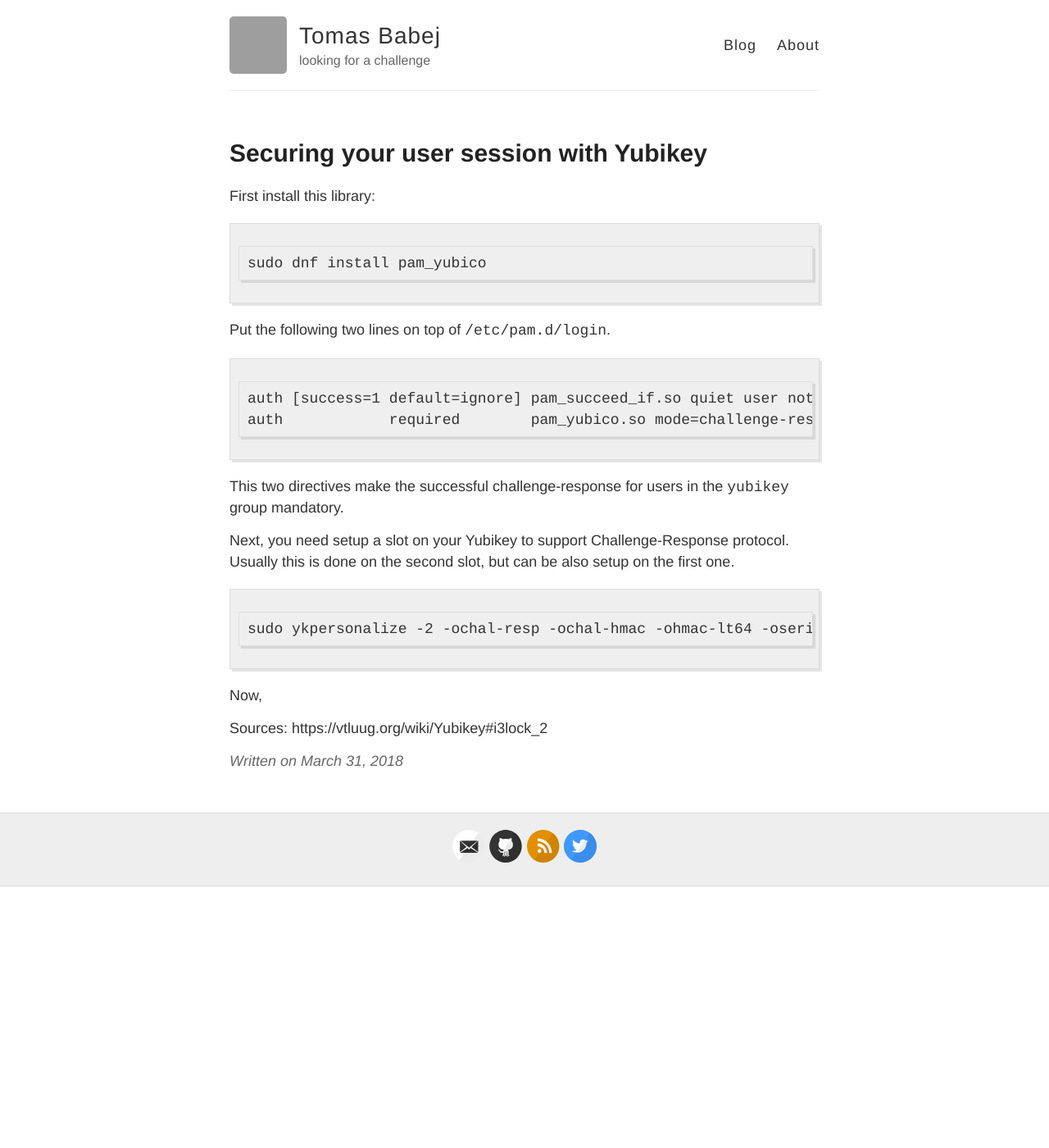
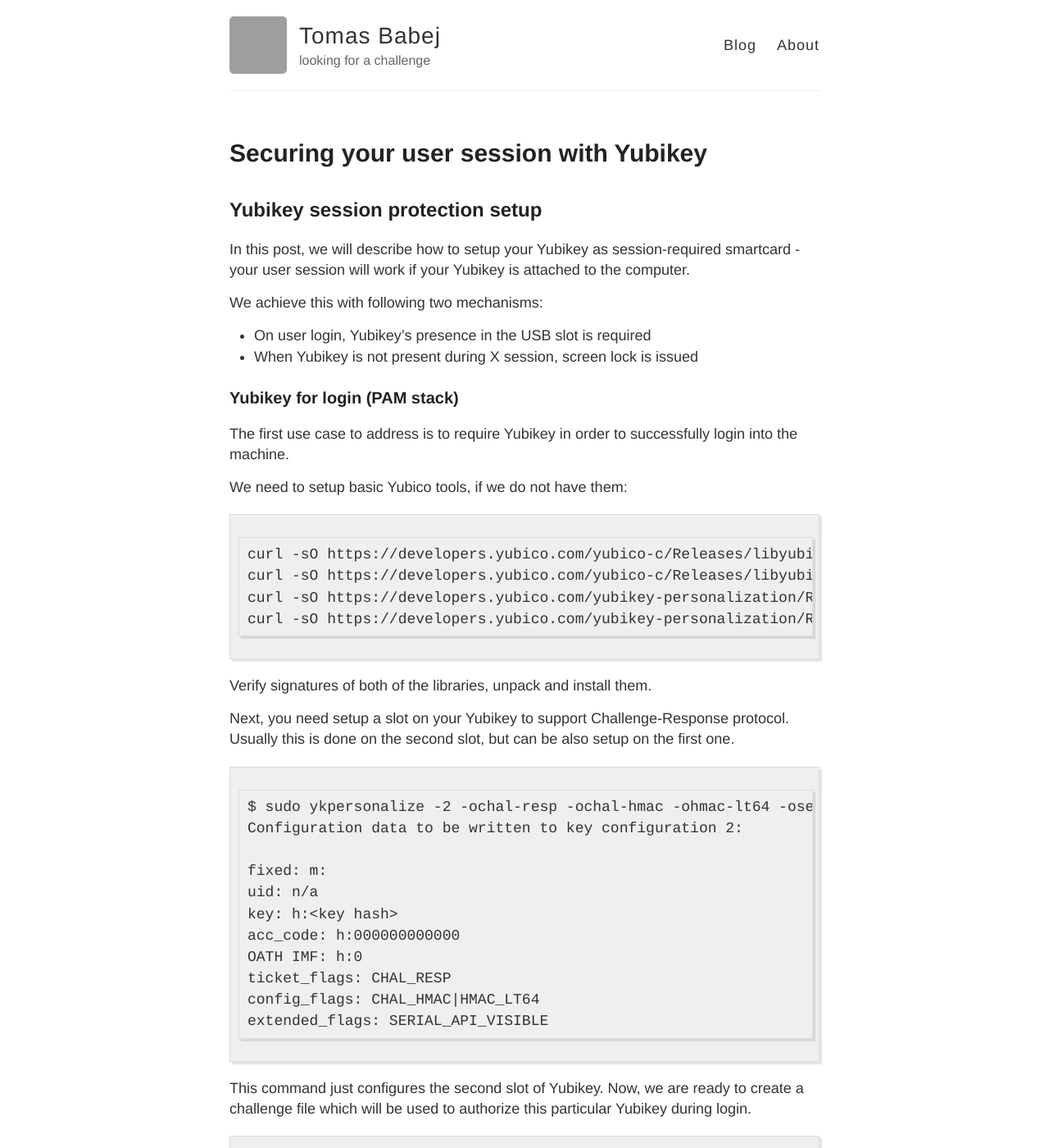
Before and after one commit to tbabej/blog, a Jekyll site: the page built from _posts/2018-03-31-Yubikey-secure-session-setup.md, in a window 1280 px wide and 1400 px high. Shown: the whole window at 82% size. Built offline with Jekyll 4.4.1, drawn with Linux system fonts in a browser that asks for light colours; some of the changed text lies outside the part shown; grey boxes are pictures that could not be loaded.

Commit message:
Expand the Yubikey setup post

```diff
--- a/_posts/2018-03-31-Yubikey-secure-session-setup.md
+++ b/_posts/2018-03-31-Yubikey-secure-session-setup.md
@@ -3,22 +3,109 @@ layout: post
 title: Securing your user session with Yubikey
 ---
 
-First install this library:
+## Yubikey session protection setup
 
-    sudo dnf install pam_yubico
+In this post, we will describe how to setup your Yubikey as session-required
+smartcard - your user session will work if your Yubikey is attached to the
+computer.
 
-Put the following two lines on top of `/etc/pam.d/login`.
+We achieve this with following two mechanisms:
+
+* On user login, Yubikey's presence in the USB slot is required
+* When Yubikey is not present during X session, screen lock is issued
+
+### Yubikey for login (PAM stack)
+
+The first use case to address is to require Yubikey in order to successfully
+login into the machine.
+
+We need to setup basic Yubico tools, if we do not have them:
+
+    curl -sO https://developers.yubico.com/yubico-c/Releases/libyubikey-1.13.tar.gz.sig
+    curl -sO https://developers.yubico.com/yubico-c/Releases/libyubikey-1.13.tar.gz
+    curl -sO https://developers.yubico.com/yubikey-personalization/Releases/ykpers-1.17.3.tar.gz.sig
+    curl -sO https://developers.yubico.com/yubikey-personalization/Releases/ykpers-1.17.3.tar.gz
+
+Verify signatures of both of the libraries, unpack and install them.
+
+Next, you need setup a slot on your Yubikey to support Challenge-Response
+protocol. Usually this is done on the second slot, but can be also setup on the
+first one.
+
+    $ sudo ykpersonalize -2 -ochal-resp -ochal-hmac -ohmac-lt64 -oserial-api-visible
+    Configuration data to be written to key configuration 2:
+
+    fixed: m:
+    uid: n/a
+    key: h:<key hash>
+    acc_code: h:000000000000
+    OATH IMF: h:0
+    ticket_flags: CHAL_RESP
+    config_flags: CHAL_HMAC|HMAC_LT64
+    extended_flags: SERIAL_API_VISIBLE
+
+This command just configures the second slot of Yubikey. Now, we are ready to
+create a challenge file which will be used to authorize this particular Yubikey
+during login.
+
+    $ sudo ykpamcfg -2 -v
+    debug: util.c:212 (check_firmware_version): YubiKey Firmware version: 4.3.5
+
+    Directory /root/.yubico created successfully.
+    Sending 63 bytes HMAC challenge to slot 2
+    Sending 63 bytes HMAC challenge to slot 2
+    Stored initial challenge and expected response in '/root/.yubico/challenge-5675024'.
+
+This created the challenge file named `challenge-5675024`. Now, `pam_yubico`
+(which we will setup in a second) expects challenge file name of the form
+`<username>-number`, so in  case we need to rename the file:
+
+    # cd /root/.yubico
+    # mv challenge-5675024 tbabej-5675024
+
+Now we're ready to put `pam_yubico` into our PAM stack. Put the following two
+lines on top of `/etc/pam.d/login`.
 
     auth [success=1 default=ignore] pam_succeed_if.so quiet user notingroup yubikey
-    auth		required	pam_yubico.so mode=challenge-response
+    auth		required	pam_yubico.so mode=challenge-response /root/.yubico/challenge-5675024
 
-This two directives make the successful challenge-response for users in the `yubikey` group mandatory.
+This two directives make the successful challenge-response for users in the
+`yubikey` group mandatory during user login authentication (first time logging,
+logging into the machine using ssh, but not unlocking the screen saver).
 
-Next, you need setup a slot on your Yubikey to support Challenge-Response protocol. Usually this is done on the second slot, but can be also setup on the first one.
+At this point, none of the rules are enforced, since your current user isn't
+member of the yubikey group. Before doing so, make sure you can login to your
+root account using a password, because you can lock yourself out of your usual
+user account in case of misconfiguration.
 
-    sudo ykpersonalize -2 -ochal-resp -ochal-hmac -ohmac-lt64 -oserial-api-visible
+If you're ready, create the `yubikey` group and add your user to it.
 
-Now,
+     sudo groupadd yubikey
+     sudo usermod -aG yubikey $USER
+
+#### Testing it out
+
+To test it out, try to login as your user, ideally in a different terminal
+console. You should be able to login if and only if the yubikey is in one of
+the USB slots.
+
+If your login is failing and your running SELinux, see below.
+
+#### SELinux policy (Fedora, CentOS)
+
+This subsection is important if you're running a SELinux-powered distro.
+Temporarily disable the SELinux protection by going into permissive mode.
+
+    # setenforce 0
+
+Now attempt to login. If the fix helped, the SELinux was indeed an issue, and
+you can create a SELinux policy allowing access to necessary resources using
+the following:
+
+    # grep avc /var/log/audit/audit.log | audit2allow -M yubikey
+    # checkmodule -M -m -o yubikey.mod yubikey.te
+    # semodule_package -o yubikey.pp -m yubikey.mod
+    # semodule -i yubikey.pp
 
 Sources:
 https://vtluug.org/wiki/Yubikey#i3lock_2
```
